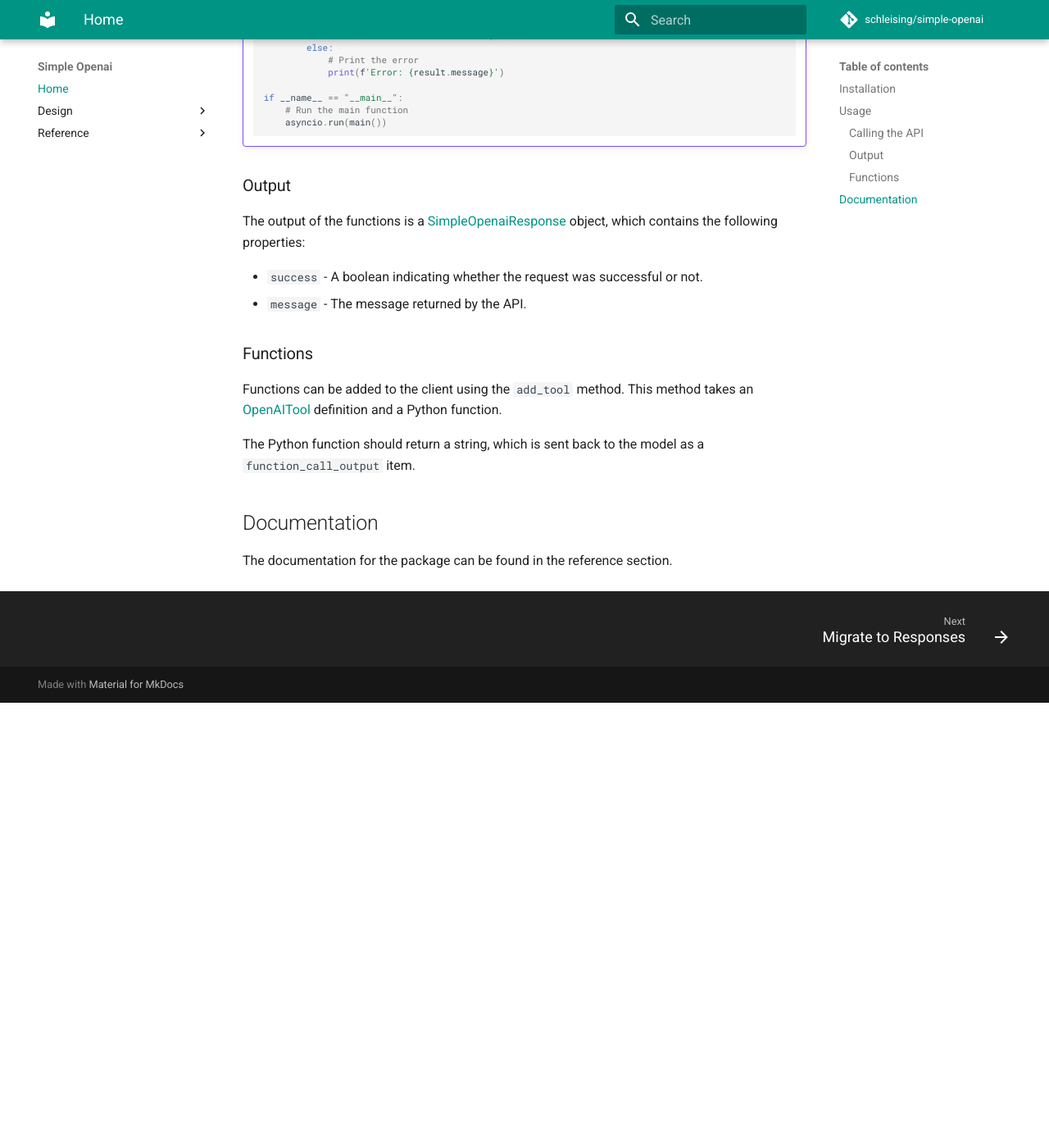
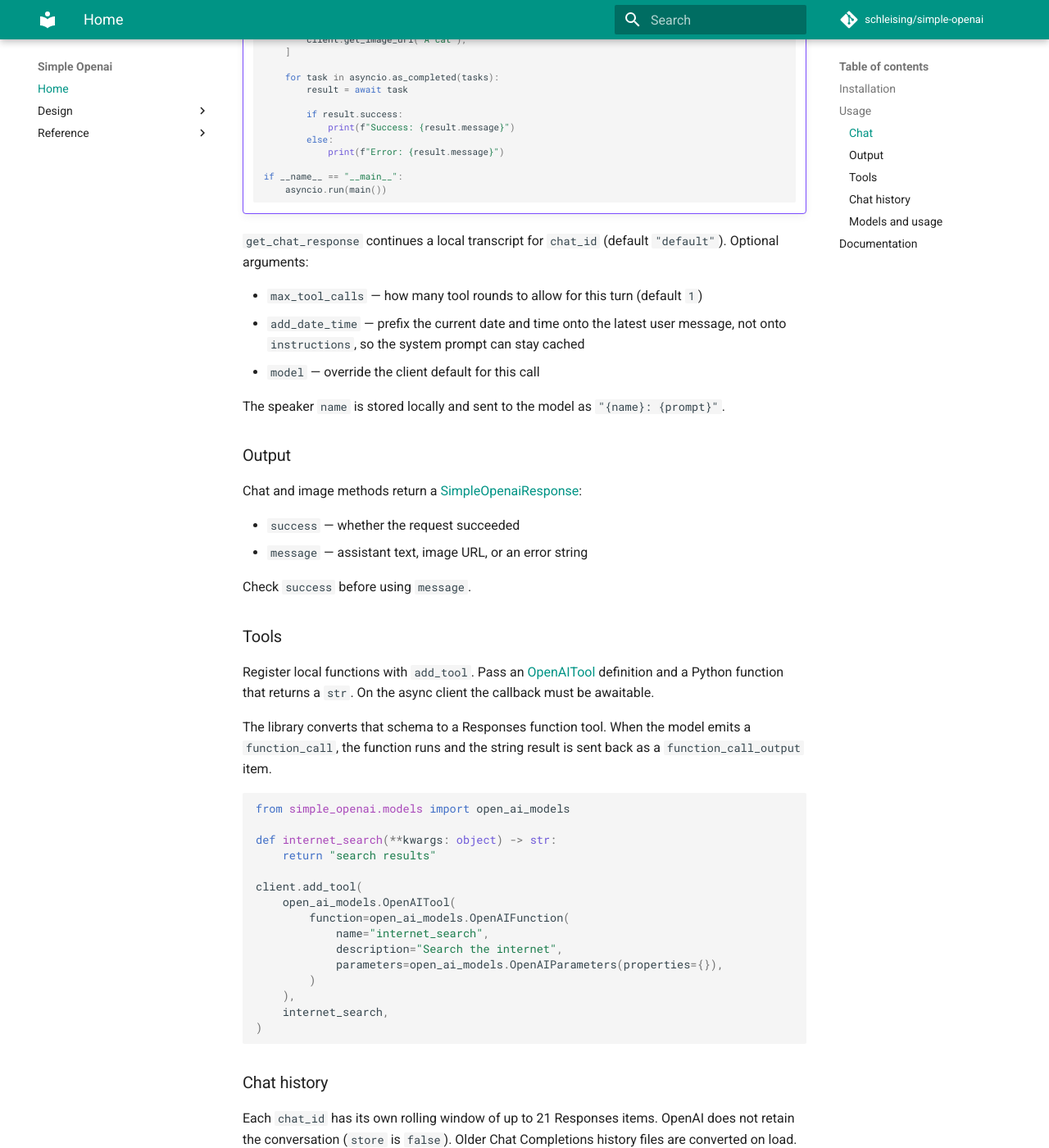
Before and after one commit to schleising/simple-openai, an MkDocs documentation site: the page built from docs/index.md, in a window 1280 px wide and 1400 px high, scrolled down 1756 px. Shown: the whole window at 82% size. Built offline with MkDocs 1.6.1 and Material for MkDocs 9.7.7, drawn with Linux system fonts in a browser that asks for light colours; comment, search, counter and statistics services are not loaded; before the commit the page ends 2613 px from its top, so only the background shows below that; some of the changed text lies outside the part shown.

Commit message:
Update documentation to reflect new usage patterns and enhance examples for synchronous and asynchronous clients. Add navigation for usage guide in mkdocs configuration.

````diff
--- a/docs/index.md
+++ b/docs/index.md
@@ -1,8 +1,13 @@
 # Simple Openai
 
-This is a simple wrapper for the OpenAI API, which allows you to easily use the API in your projects.
+This is a thin wrapper around the OpenAI API. Chat uses
+[`POST /v1/responses`](https://platform.openai.com/docs/api-reference/responses).
+Images still use [`POST /v1/images/generations`](https://platform.openai.com/docs/api-reference/images)
+(DALL·E 3).
 
-It provides both [synchronous](simple_openai/simple_openai.md) and [asynchronous](simple_openai/async_simple_openai.md) versions of the wrapper.
+It provides both [synchronous](simple_openai/simple_openai.md) and
+[asynchronous](simple_openai/async_simple_openai.md) clients. The default
+chat model is `gpt-5.6-sol`.
 
 ## Installation
 
@@ -14,104 +19,183 @@ pip install git+https://github.com/schleising/simple-openai.git
 
 ## Usage
 
-### Calling the API
+### Chat
 
-For the synchronous version, you can use the following code:
+Pass an API key and a system message. The system message is sent as Responses
+`instructions` on every turn. If you pass a `storage_path`, chat history is
+written to `chat_history.json` in that directory.
 
 !!! Example "Synchronous Version"
     ```python
+    from pathlib import Path
+
     from simple_openai import SimpleOpenai
 
     def main():
-        # Initialise a storage location
         storage_location = Path("/path/to/storage")
+        system_message = (
+            "You are a helpful chatbot. You are very friendly and helpful. "
+            "You are a good friend to have."
+        )
 
-        # Create a system message
-        system_message = "You are a helpful chatbot. You are very friendly and helpful. You are a good friend to have."
+        client = SimpleOpenai(
+            api_key,
+            system_message,
+            storage_location,
+            timezone="Europe/London",
+        )
 
-        # Create the client
-        client = SimpleOpenai(api_key, system_message, storage_location)
+        result = client.get_chat_response(
+            "Hello, how are you?",
+            name="Bob",
+            chat_id="Group 1",
+        )
 
-        # Create tasks for the chat response and the image response
-        result = client.get_chat_response("Hello, how are you?", name="Bob", chat_id="Group 1")
-
-        # Print the result
         if result.success:
-            # Print the message
-            print(f'Success: {result.message}')
+            print(f"Success: {result.message}")
         else:
-            # Print the error
-            print(f'Error: {result.message}')
+            print(f"Error: {result.message}")
 
         result = client.get_image_url("A cat")
 
-        # Print the result
         if result.success:
-            # Print the message
-            print(f'Success: {result.message}')
+            print(f"Success: {result.message}")
         else:
-            # Print the error
-            print(f'Error: {result.message}')
+            print(f"Error: {result.message}")
 
     if __name__ == "__main__":
-        # Run the main function
         main()
     ```
 
-For the asynchronous version, you can use the following code:
-
 !!! Example "Asynchronous Version"
     ```python
+    import asyncio
+    from pathlib import Path
+
     from simple_openai import AsyncSimpleOpenai
-    import asyncio
 
     async def main():
-        # Initialise a storage location
         storage_location = Path("/path/to/storage")
+        system_message = (
+            "You are a helpful chatbot. You are very friendly and helpful. "
+            "You are a good friend to have."
+        )
 
-        # Create a system message
-        system_message = "You are a helpful chatbot. You are very friendly and helpful. You are a good friend to have."
+        client = AsyncSimpleOpenai(
+            api_key,
+            system_message,
+            storage_location,
+            timezone="Europe/London",
+        )
 
-        # Create the client
-        client = AsyncSimpleOpenai(api_key, system_message, storage_location)
-
-        # Create tasks for the chat response and the image response
         tasks = [
-            client.get_chat_response("Hello, how are you?", name="Bob", chat_id="Group 1"),
+            client.get_chat_response(
+                "Hello, how are you?",
+                name="Bob",
+                chat_id="Group 1",
+            ),
             client.get_image_url("A cat"),
         ]
 
-        # Wait for the tasks to complete
         for task in asyncio.as_completed(tasks):
-            # Get the result
             result = await task
 
-            # Print the result
             if result.success:
-                # Print the message
-                print(f'Success: {result.message}')
+                print(f"Success: {result.message}")
             else:
-                # Print the error
-                print(f'Error: {result.message}')
+                print(f"Error: {result.message}")
 
     if __name__ == "__main__":
-        # Run the main function
         asyncio.run(main())
     ```
 
+`get_chat_response` continues a local transcript for `chat_id` (default
+`"default"`). Optional arguments:
+
+- `max_tool_calls` — how many tool rounds to allow for this turn (default `1`)
+- `add_date_time` — prefix the current date and time onto the latest user
+  message, not onto `instructions`, so the system prompt can stay cached
+- `model` — override the client default for this call
+
+The speaker `name` is stored locally and sent to the model as
+`"{name}: {prompt}"`.
+
 ### Output
 
-The output of the functions is a [SimpleOpenaiResponse](simple_openai/responses.md#src.simple_openai.responses.SimpleOpenaiResponse) object, which contains the following properties:
+Chat and image methods return a
+[SimpleOpenaiResponse](simple_openai/responses.md#src.simple_openai.responses.SimpleOpenaiResponse):
 
-- `success` - A boolean indicating whether the request was successful or not.
-- `message` - The message returned by the API.
+- `success` — whether the request succeeded
+- `message` — assistant text, image URL, or an error string
 
-### Functions
+Check `success` before using `message`.
 
-Functions can be added to the client using the `add_tool` method. This method takes an [OpenAITool](simple_openai/public_models.md/#src.simple_openai.models.open_ai_models.OpenAITool) definition and a Python function.
+### Tools
 
-The Python function should return a string, which is sent back to the model as a `function_call_output` item.
+Register local functions with `add_tool`. Pass an
+[OpenAITool](simple_openai/public_models.md/#src.simple_openai.models.open_ai_models.OpenAITool)
+definition and a Python function that returns a `str`. On the async client the
+callback must be awaitable.
+
+The library converts that schema to a Responses function tool. When the model
+emits a `function_call`, the function runs and the string result is sent back
+as a `function_call_output` item.
+
+```python
+from simple_openai.models import open_ai_models
+
+def internet_search(**kwargs: object) -> str:
+    return "search results"
+
+client.add_tool(
+    open_ai_models.OpenAITool(
+        function=open_ai_models.OpenAIFunction(
+            name="internet_search",
+            description="Search the internet",
+            parameters=open_ai_models.OpenAIParameters(properties={}),
+        )
+    ),
+    internet_search,
+)
+```
+
+### Chat history
+
+Each `chat_id` has its own rolling window of up to 21 Responses items. OpenAI
+does not retain the conversation (`store` is `false`). Older Chat Completions
+history files are converted on load.
+
+```python
+print(client.get_chat_history("Group 1"))
+print(client.get_truncated_chat_history("Group 1"))
+client.update_system_message("You are now a pirate.")
+```
+
+`AsyncSimpleOpenai` also has `clear_chat(chat_id)`.
+
+### Models and usage
+
+The client default is `gpt-5.6-sol`. You can change it on the constructor or
+per chat call:
+
+```python
+client = SimpleOpenai(api_key, system_message, model="gpt-5.6-terra")
+result = client.get_chat_response("Hello", name="Bob", model="gpt-5.6-luna")
+```
+
+Each Responses call logs token counts and a short-context Sol USD estimate on
+the `simple_openai.usage` logger. `SimpleOpenaiResponse` still only has
+`success` and `message`.
+
+```python
+import logging
+
+logging.basicConfig(level=logging.INFO)
+```
+
+See [Usage](simple_openai/usage.md) for the estimate helper.
 
 ## Documentation
 
-The documentation for the package can be found in the reference section.
+The reference section documents the public classes. Design notes cover the
+Responses migration and gpt-5.6-sol defaults.
--- a/mkdocs.yml
+++ b/mkdocs.yml
@@ -49,4 +49,5 @@ nav:
     - SimpleOpenaiResponse: simple_openai/responses.md
     - ChatManager: simple_openai/chat_manager.md
     - ToolManager: simple_openai/tool_manager.md
+    - Usage: simple_openai/usage.md
     - Public Models: simple_openai/public_models.md
````
Also changed, not shown: README.md (+160 -74 lines), docs/design/migrate-to-responses.md (+58 -29 lines), docs/design/tune-gpt-5.6-sol.md (+19 -19 lines), docs/simple_openai/usage.md (added, +1 -0 lines), 3 other files.
